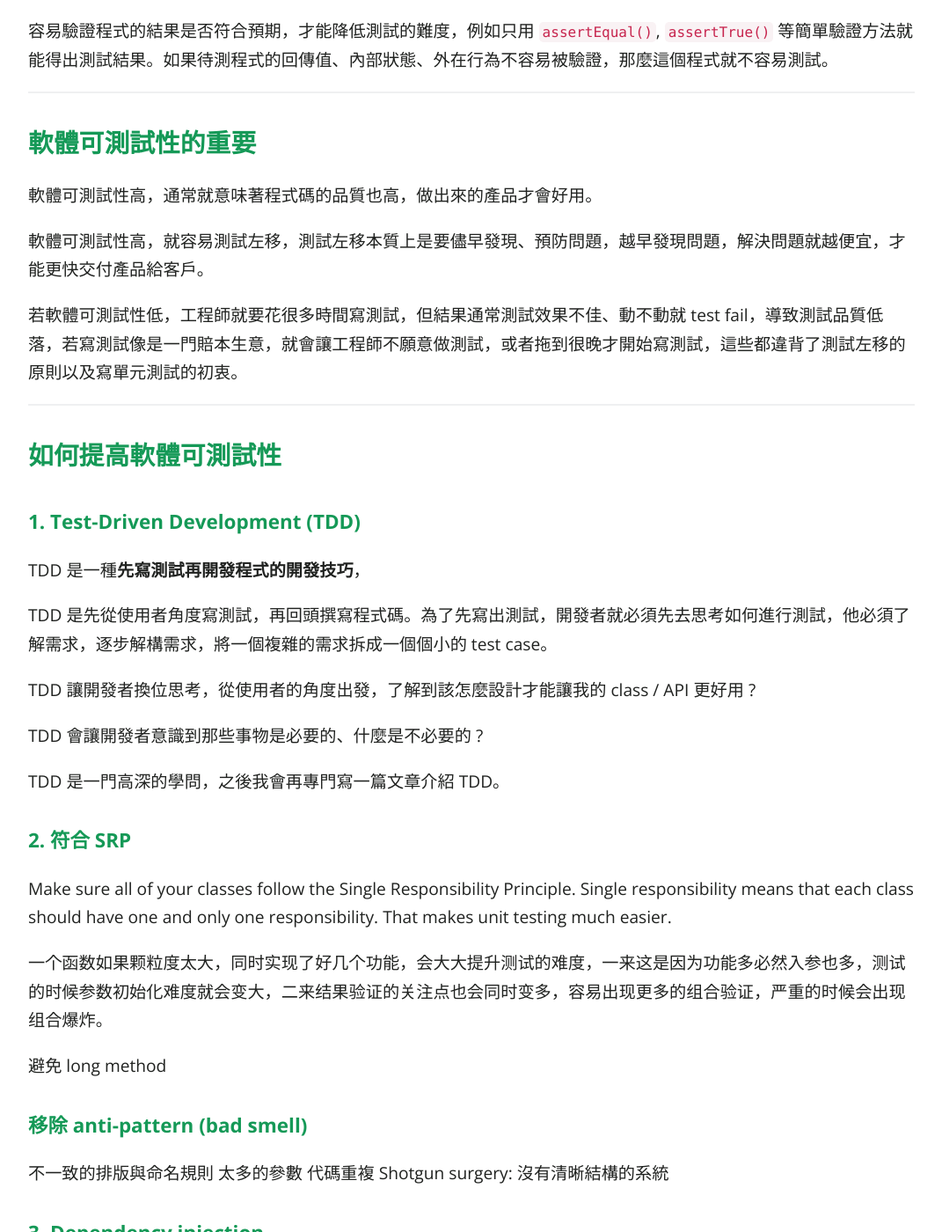
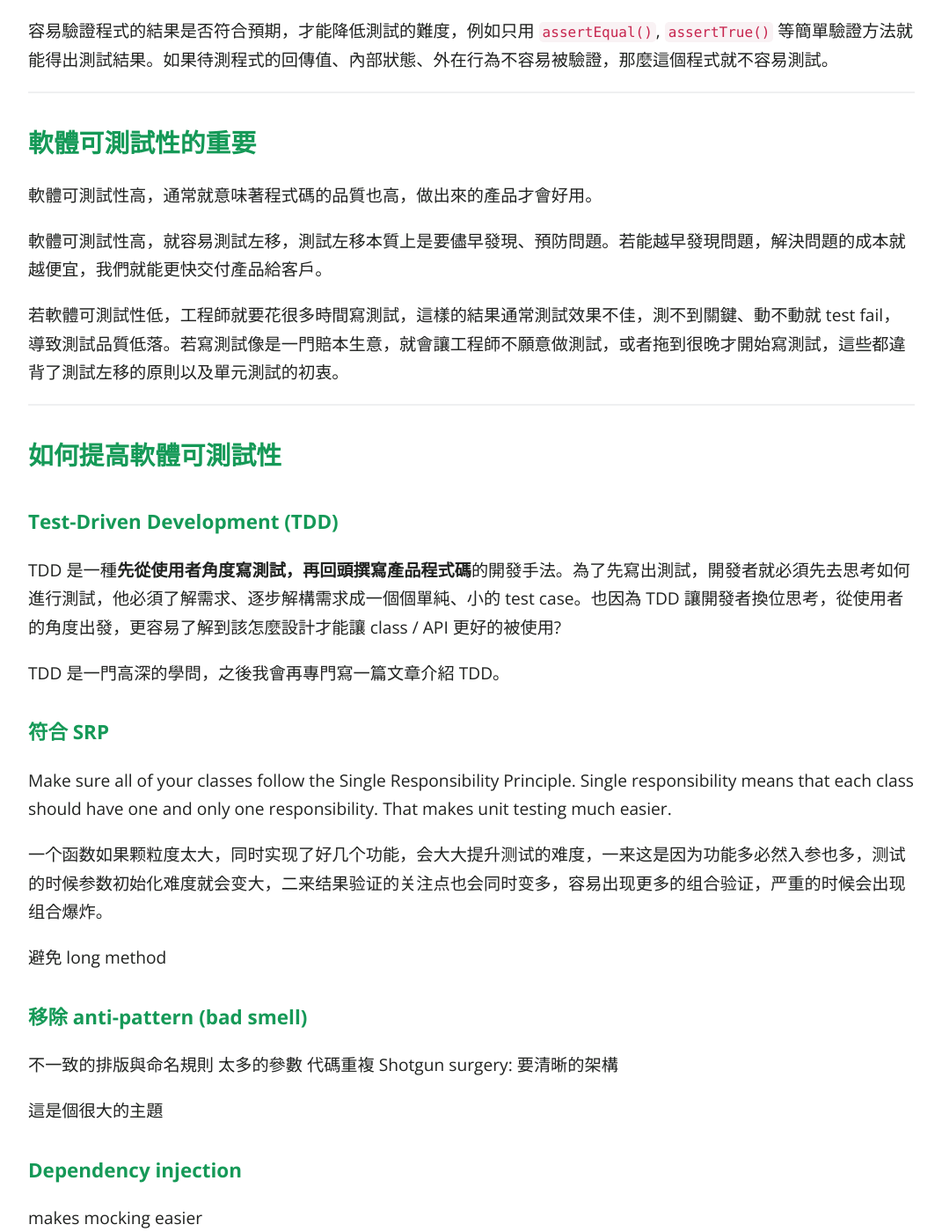
Before and after one commit to KaiSheng714/KaiSheng714.github.io, a Jekyll site: the page built from 2022-07-06-testability.md, in a window 1280 px wide and 1400 px high, scrolled down 1445 px. Shown: the whole window at 88% size, without its empty margins (104-1175 px from the left). Built offline with Jekyll 4.4.1, drawn with Linux system fonts in a browser that asks for light colours; comment, search, counter and statistics services are not loaded; some of the changed text lies outside the part shown.

Commit message:
testability

```diff
--- a/2022-07-06-testability.md
+++ b/2022-07-06-testability.md
@@ -12,14 +12,14 @@
 
 ## **什麼是軟體的可測試性?**
 
-軟體可測試性的定義有多種版本，比較著名的如微軟的測試架構師 Dave Catlett 提出的 SOCK Model。雖然各家定義不同，但概念幾乎都圍繞在同一件事，就是**指一個軟體在一給定的測試環境下，能夠被測試的難易程度，或需花費多少測試成本**。
+軟體可測試性的定義有多種版本，比較著名的如微軟的測試架構師 Dave Catlett 提出的 SOCK Model。雖然各家定義不同，但概念幾乎都圍繞在同一件事，就是**指一個軟體在一給定的測試環境下，能夠被測試的難易程度，或是測試成本的多寡**。
 
 我們不難察覺到**程式的可測試性與設計品質是高度相關的**，例如低內聚高耦合、充滿臭味(code smell)的程式通常都難以測試，因此若能提高可測試性，進寫撰寫更多關鍵的 test case，就容易在開發過程中快速發現並消除 bug。
 
 可測試性高的程式通常具備幾個特質：
 
 ### **單純**
-若程式只專注做一件事，則需要被測試的事情、情境也相對單純，可讀性、表達力也較高。因此將程式設計得越單純、簡單越好(KISS 原則)。反過來說，越是複雜、不單純的程式就越難測試。
+若待測程式只專注做一件事，則需要被測試的事情、情境也相對單純，可讀性、表達力也較佳。因此將程式設計得越單純、簡單越好(KISS 原則)。反過來說，越是複雜、不單純的程式就越難測試。
 
 ### **容易初始化**
 意即在單元測試中可以很簡單的初始化待測程式，這種情況下，通常待測程式的相依物件不多，也能很輕易的隔絕外部依賴。這是撰寫單元測試的第一步，如果連這點都很難做到，那就得不到寫單元測試帶來的好處了。
@@ -35,28 +35,21 @@
 ## **軟體可測試性的重要**
 軟體可測試性高，通常就意味著程式碼的品質也高，做出來的產品才會好用。
 
-軟體可測試性高，就容易測試左移，測試左移本質上是要儘早發現、預防問題，越早發現問題，解決問題就越便宜，才能更快交付產品給客戶。
+軟體可測試性高，就容易測試左移，測試左移本質上是要儘早發現、預防問題。若能越早發現問題，解決問題的成本就越便宜，我們就能更快交付產品給客戶。
 
-若軟體可測試性低，工程師就要花很多時間寫測試，但結果通常測試效果不佳、動不動就 test fail，導致測試品質低落，若寫測試像是一門賠本生意，就會讓工程師不願意做測試，或者拖到很晚才開始寫測試，這些都違背了測試左移的原則以及寫單元測試的初衷。
+若軟體可測試性低，工程師就要花很多時間寫測試，這樣的結果通常測試效果不佳，測不到關鍵、動不動就 test fail，導致測試品質低落。若寫測試像是一門賠本生意，就會讓工程師不願意做測試，或者拖到很晚才開始寫測試，這些都違背了測試左移的原則以及單元測試的初衷。
 
 -----
 
 ## **如何提高軟體可測試性**
 
-### **1. Test-Driven Development (TDD)**
+### **Test-Driven Development (TDD)**
 
-TDD 是一種**先寫測試再開發程式的開發技巧**，
-
-TDD 是先從使用者角度寫測試，再回頭撰寫程式碼。為了先寫出測試，開發者就必須先去思考如何進行測試，他必須了解需求，逐步解構需求，將一個複雜的需求拆成一個個小的 test case。
-
-TDD 讓開發者換位思考，從使用者的角度出發，了解到該怎麼設計才能讓我的 class / API 更好用 ?
-
-TDD 會讓開發者意識到那些事物是必要的、什麼是不必要的 ?
+TDD 是一種**先從使用者角度寫測試，再回頭撰寫產品程式碼**的開發手法。為了先寫出測試，開發者就必須先去思考如何進行測試，他必須了解需求、逐步解構需求成一個個單純、小的 test case。也因為 TDD 讓開發者換位思考，從使用者的角度出發，更容易了解到該怎麼設計才能讓 class / API 更好的被使用?
 
 TDD 是一門高深的學問，之後我會再專門寫一篇文章介紹 TDD。
 
-
-### **2. 符合 SRP**
+### **符合 SRP**
 
 Make sure all of your classes follow the Single Responsibility Principle. Single responsibility means that each class should have one and only one responsibility. That makes unit testing much easier.
 
@@ -65,27 +58,26 @@
 避免 long method
 
 ### **移除 anti-pattern (bad smell)**
-
 不一致的排版與命名規則
 太多的參數
 代碼重複
 Shotgun surgery:
-沒有清晰結構的系統
+要清晰的架構
 
-
-### **3. Dependency injection**
+這是個很大的主題
+### **Dependency injection**
 makes mocking easier
 
 最近十年來很流行的Dependency Injection或是Inversion of Control設計原則，因為藉由外部注入相依性物件提升了待測程式的可控制性，不但提升了執行期間改變系統行為的彈性，也因此提升了可測試性。
 
-### **4. 避免在 constructor 中做事**
+### **避免在 constructor 中做事**
 constructor 應該只專注於初始化，而不會有任何邏輯。 Mock constructor 是不容易的
 
-### **5. 避免混雜 new 與邏輯**
+### **避免混雜 new 與邏輯**
 避免高耦合
 可用工廠方法
 
-### **6. 避免使用 singleton / static**
+### **避免使用 singleton / static**
 要在測試中替換一個靜態方法的行為,是非常困難的。
 要處理這種情況,我們可以使用抽取和重寫的方法進行重構,把這個靜態方法抽像出去。
 一個更為極端的做法是:避免使用任何的靜態方法。這樣的話,每一段邏輯都是一個類實例的一部分,使得這段邏輯更容易替換。有些進行單元測試或者測試驅動開發的人不喜歡使用單例,原因之一就是單例缺少可替換性。單例是靜態的公共共享資源,很難重寫它們。
@@ -98,7 +90,6 @@
 把「寫自動化單元測試程式碼很困難」當成理由的人，其主要的原因不是出在測試程式碼，而是在被測程式上。
 
 公司很多人在實踐單元測試中總覺的很困難的一個很重要的原因就是其代碼本身不具有可測試性。他們往往會走入一個誤區。面對一個幾千行、邏輯混亂的方法而抓耳撓腮的想著用十八般武藝，各種框架去寫這個方法的單元測試，而最終不得不以失敗而告終，耗費了大量的時間卻徒勞而無功。其實是他們忽略了這個方法的本身是不具有可測試性的。 讓測試的結果驗證變得困難，
-
 
 整個團隊的觀念、基本功如果沒有到位，要在組織內推動單元測試是很困難的。 即使觀念到位了，同時還要其他的條件配合（例如客戶，專案時程等）
 
```
